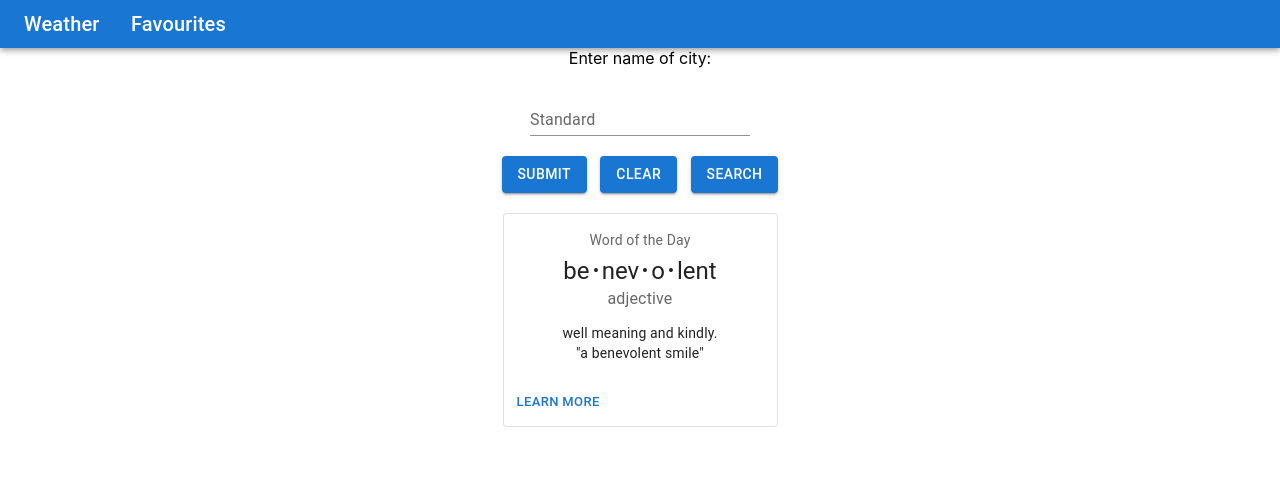
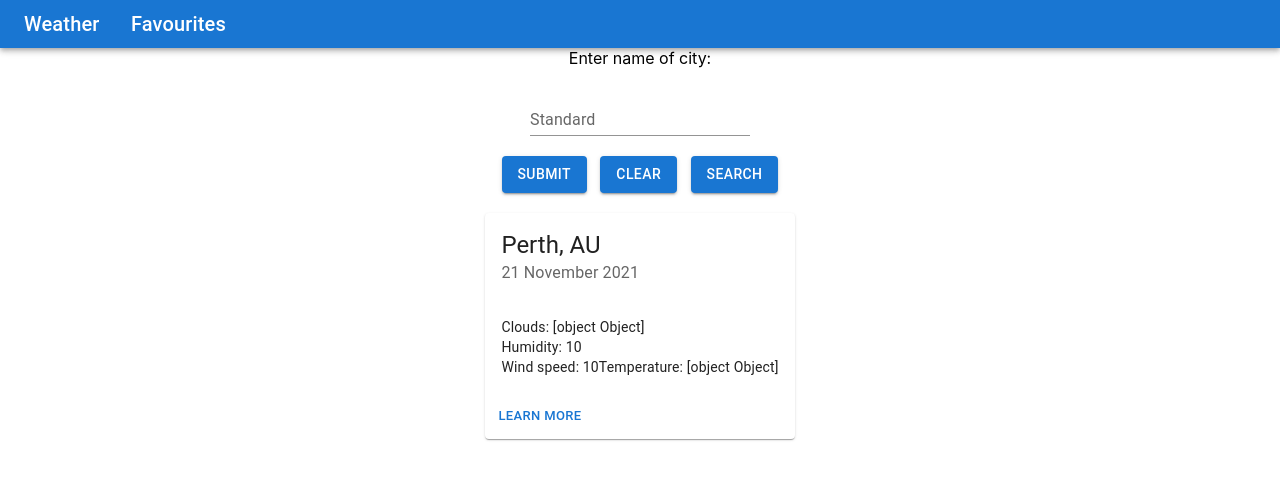
Before and after one commit to vibhaskamal/weather-app, a React (Create React App) app: page / in a window 1280 px wide. Shown: the top 480 px of the page. Built offline with nearby package versions, Linux system fonts and the light colour scheme.

Commit message:
Using props with temp card

```diff
--- a/src/components/basicCard.js
+++ b/src/components/basicCard.js
@@ -19,19 +19,23 @@ const bull = (
 const card = (
   <React.Fragment>
     <CardContent>
-      <Typography sx={{ fontSize: 14 }} color="text.secondary" gutterBottom>
+      {/* <Typography sx={{ fontSize: 14 }} color="text.secondary" gutterBottom>
         Word of the Day
-      </Typography>
+      </Typography> */}
       <Typography variant="h5" component="div">
-        be{bull}nev{bull}o{bull}lent
+        Perth, AU
       </Typography>
       <Typography sx={{ mb: 1.5 }} color="text.secondary">
-        adjective
+        21 November 2021
       </Typography>
       <Typography variant="body2">
-        well meaning and kindly.
+        Temperature:
         <br />
-        {'"a benevolent smile"'}
+        Clouds:
+        <br />
+        Humidity:
+        <br />
+        Wind speed:
       </Typography>
     </CardContent>
     <CardActions>
@@ -40,12 +44,45 @@ const card = (
   </React.Fragment>
 );
 
-export default function BasicCard() {
+function card2(temp, clouds, humidity, wind) {
   return (
-    <div className="temp-card">
-    <Box sx={{ minWidth: 275, maxWidth: 300 }}>
-      <Card variant="outlined">{card}</Card>
-    </Box>
+    <React.Fragment>
+      <CardContent>
+        {/* <Typography sx={{ fontSize: 14 }} color="text.secondary" gutterBottom>
+        Word of the Day
+      </Typography> */}
+        <Typography variant="h5" component="div">
+          Perth, AU
+        </Typography>
+        <Typography sx={{ mb: 1.5 }} color="text.secondary">
+          21 November 2021
+        </Typography>
+        <Typography variant="body2">
+          Temperature: ${temp}
+          <br />
+          Clouds:
+          <br />
+          Humidity:
+          <br />
+          Wind speed:
+        </Typography>
+      </CardContent>
+      <CardActions>
+        <Button size="small">Learn More</Button>
+      </CardActions>
+    </React.Fragment>
+  );
+};
+
+export default function BasicCard(temp = 10, clouds = 10, humidity = 10, wind = 10) {
+  return (
+    <div className="temp-card" style={{ textAlign: 'left' }}>
+      <Box sx={{ minWidth: 275, maxWidth: 300 }}>
+        <Card variant="outlined" temp={temp} clouds={clouds} humidity={humidity} wind={wind}>
+          {card}
+          {/* <card2 /> */}
+        </Card>
+      </Box>
     </div>
   );
 }
--- /dev/null
+++ b/src/components/tempCard.js
@@ -0,0 +1,55 @@
+import * as React from 'react';
+import Box from '@mui/material/Box';
+import Card from '@mui/material/Card';
+import CardActions from '@mui/material/CardActions';
+import CardContent from '@mui/material/CardContent';
+import Button from '@mui/material/Button';
+import Typography from '@mui/material/Typography';
+import '../App.css';
+
+const bull = (
+    <Box
+        component="span"
+        sx={{ display: 'inline-block', mx: '2px', transform: 'scale(0.8)' }}
+    >
+        •
+    </Box>
+);
+
+export default function TempCard(temp = 10, clouds = 10, humidity = 10, wind = 10) {
+    // const temperature = (
+    //     <div>
+    //         {temp}
+    //     </div>
+    // );
+    var x = clouds.toString();
+
+    return (
+        <div className="temp-card" style={{ textAlign: 'left' }}>
+            <Card sx={{ minWidth: 275 }}>
+                <CardContent>
+                    <Typography variant="h5" component="div">
+                        Perth, AU
+                    </Typography>
+                    <Typography sx={{ mb: 1.5 }} color="text.secondary">
+                        21 November 2021
+                    </Typography>
+                    <Typography variant="body2">
+                        {/* {'Temperature: ' + temperature.toString()} */}
+                        <br />
+                        {'Clouds: ' + x}
+                        <br />
+                        {'Humidity: ' + humidity.toString()}
+                        <br />
+                        {'Wind speed: ' + wind.toString()}
+                        {'Temperature: ' + temp.toString()}
+
+                    </Typography>
+                </CardContent>
+                <CardActions>
+                    <Button size="small">Learn More</Button>
+                </CardActions>
+            </Card>
+        </div>
+    );
+}
--- a/src/pages/weather.js
+++ b/src/pages/weather.js
@@ -4,6 +4,7 @@ import '../App.css';
 import TextField from '@mui/material/TextField';
 import Button from '@mui/material/Button';
 import BasicCard from '../components/basicCard.js';
+import TempCard from '../components/tempCard.js';
 
 function Weather() {
     let [userInput, setUserInput] = useState('');
@@ -70,7 +71,8 @@ function Weather() {
             &nbsp;&nbsp;&nbsp;
             <Button variant="contained" onClick={() => getLocationWeather(userInput)}>Search</Button>
             <br /><br />
-            <BasicCard />
+            {/* <BasicCard /> */}
+            <TempCard />
         </div>
     );
 }
```
